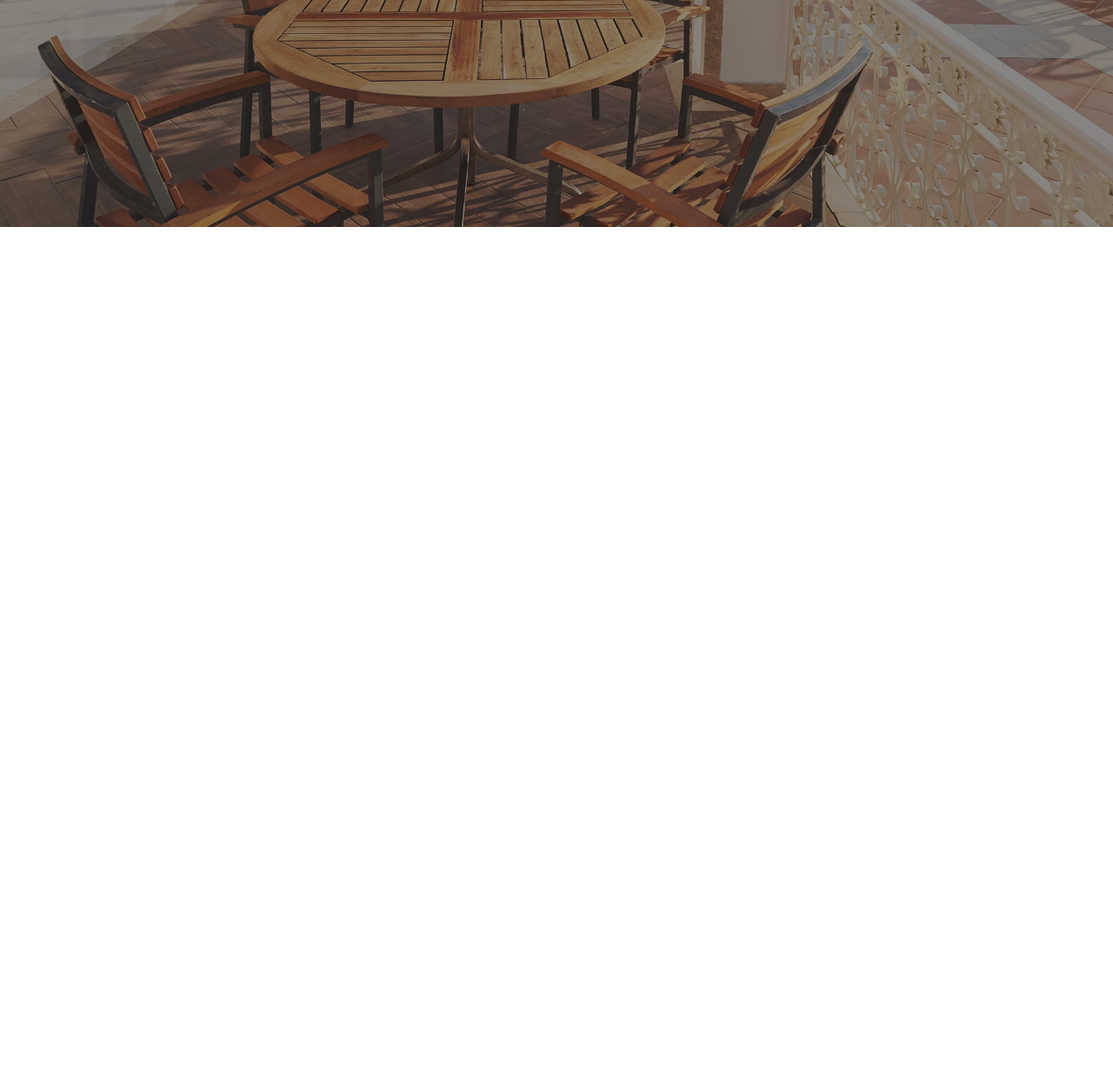
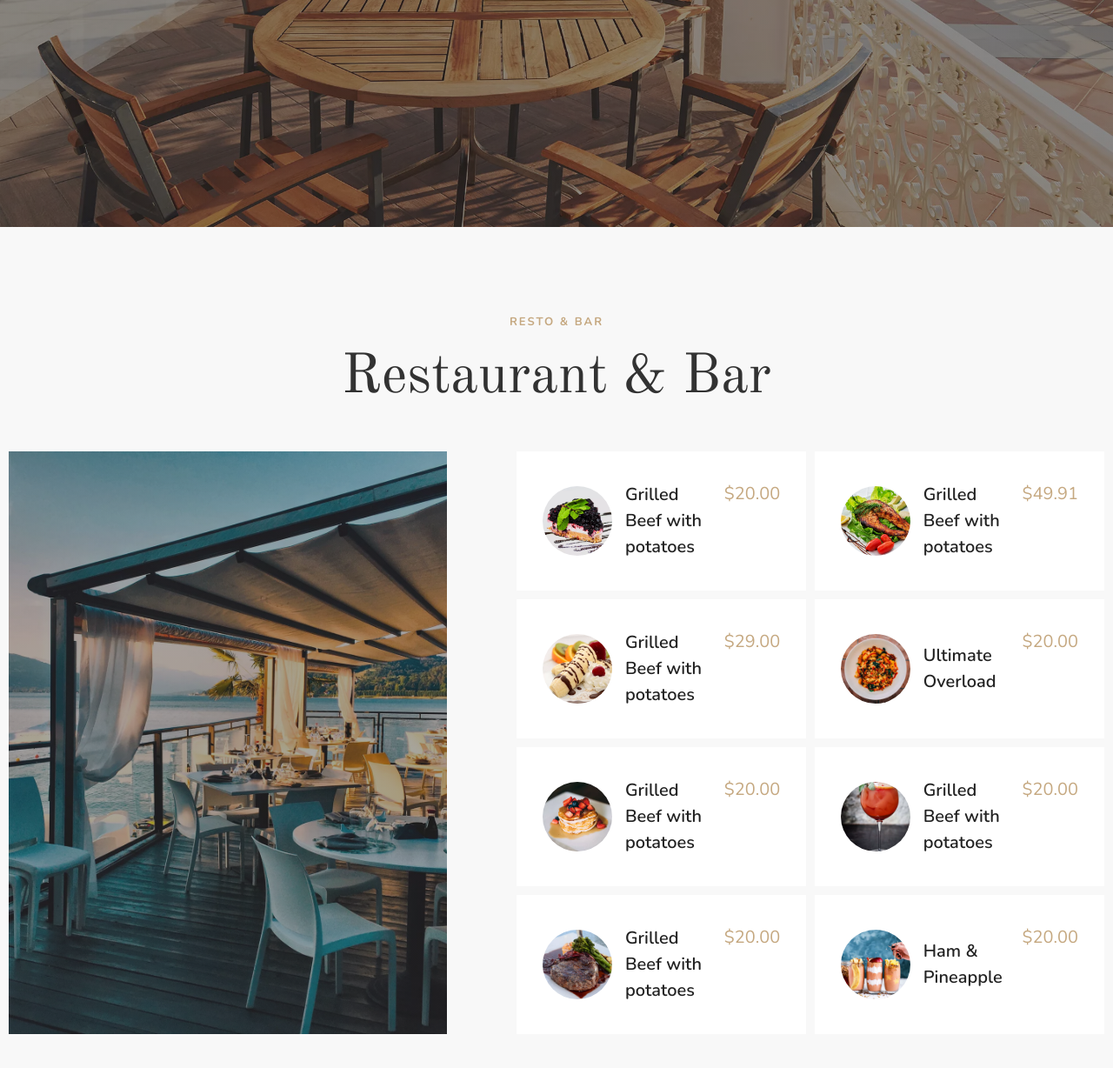
Before and after one commit to kerimov4785/unwind-hotel, a plain HTML site: page index.html in a window 1280 px wide. Shown: the part 4115-5343 px from the top of the page at 87% size. Before the commit the page ends 4376 px from the top, so only its background shows below. Drawn offline with nearby package versions, Linux system fonts and the light colour scheme; a web font is replaced by a local one.

Commit message:
resto-bar

```diff
--- a/about-style.css
+++ b/about-style.css
@@ -64,13 +64,13 @@
     text-align: center;
     line-height: 28px;
 }
-.box2 h5,.service h5,.booking h5,.rooms h5{
+.box2 h5,.service h5,.booking h5,.rooms h5,.resto-bar h5{
     font: 700 13px 'Nunito';
     color: #c5a880;
     letter-spacing: 2px;
     text-transform: uppercase;
 }
-.box2 h1,.service h1,.rooms h1{
+.box2 h1,.service h1,.rooms h1,.resto-bar h1{
     font: 400 64px "Old Standard TT";
     color: rgba(0, 0, 0, 0.8);
     line-height: 90px;
--- a/index.html
+++ b/index.html
@@ -13,6 +13,7 @@
     <link rel="stylesheet" href="service-style.css">
     <link rel="stylesheet" href="rooms-style.css">
     <link rel="stylesheet" href="take-tour-stile.css">
+    <link rel="stylesheet" href="resto-bar-style.css">
     <link rel="preconnect" href="https://fonts.googleapis.com">
     <link rel="preconnect" href="https://fonts.gstatic.com" crossorigin>
     <link
@@ -232,6 +233,55 @@
                 <div class="play-circle"></div>
             </div>
         </section>
+        <section class="resto-bar">
+            <h5>Resto & Bar</h5>
+            <h1>Restaurant & Bar</h1>
+                <div class="resto-content">
+                    <div class="img"></div>
+                    <div class="resto-food-all">
+                        <div class="resto-food-box">
+                            <div class="img" style="background: url(/photo/menu-1.jpg)center/cover;"></div>
+                            <h4>Grilled Beef with potatoes</h4>
+                            <p>$20.00</p>
+                        </div>
+                        <div class="resto-food-box">
+                            <div class="img" style="background: url(/photo/menu-5.jpg)center/cover;"></div>
+                            <h4>Grilled Beef with potatoes</h4>
+                            <p>$49.91</p>
+                        </div>
+                        <div class="resto-food-box">
+                            <div class="img" style="background: url(/photo/menu-2.jpg)center/cover;"></div>
+                            <h4>Grilled Beef with potatoes</h4>
+                            <p>$29.00</p>
+                        </div>
+                        <div class="resto-food-box">
+                            <div class="img" style="background: url(/photo/menu-6.jpg)center/cover;"></div>
+                            <h4>Ultimate Overload</h4>
+                            <p>$20.00</p>
+                        </div>
+                        <div class="resto-food-box">
+                            <div class="img" style="background: url(/photo/menu-3.jpg)center/cover;"></div>
+                            <h4>Grilled Beef with potatoes</h4>
+                            <p>$20.00</p>
+                        </div>
+                        <div class="resto-food-box">
+                            <div class="img" style="background: url(/photo/menu-7.jpg)center/cover;"></div>
+                            <h4>Grilled Beef with potatoes</h4>
+                            <p>$20.00</p>
+                        </div>
+                        <div class="resto-food-box">
+                            <div class="img" style="background: url(/photo/menu-4.jpg)center/cover;"></div>
+                            <h4>Grilled Beef with potatoes</h4>
+                            <p>$20.00</p>
+                        </div>
+                        <div class="resto-food-box">
+                            <div class="img" style="background: url(/photo/menu-8.jpg)center/cover;"></div>
+                            <h4>Ham & Pineapple</h4>
+                            <p>$20.00</p>
+                        </div>
+                    </div>
+                </div>
+        </section>
     </main>
 
 
--- /dev/null
+++ b/resto-bar-style.css
@@ -0,0 +1,98 @@
+.resto-bar{
+    padding: 100px 0;
+    margin: 0 10px;
+}
+.resto-bar h5,.resto-bar h1{
+    text-align: center;
+}
+.resto-content{
+    display: flex;
+    gap: 80px;
+    height: 670px;
+    margin-top: 40px;
+}
+.resto-content > .img{
+    background: linear-gradient(rgba(48, 46, 46, 0.424),rgba(46, 45, 45, 0.425)),url(/photo/resto-bar.jpg.webp) center / cover;
+    height:100%;
+    width:40%;
+}
+.resto-food-all{
+    display: flex;
+    flex-wrap: wrap;
+    flex: 1;
+    row-gap: 10px;
+    justify-content: space-between;
+}
+.resto-food-box{
+    width: 49.3%;
+    cursor: pointer;
+    display: flex;
+    align-items: center;
+    padding:30px;
+    background-color: white;
+    justify-content: space-between;
+}
+.resto-food-box:hover{
+    background-color: #222;
+}
+.resto-food-box:hover h4{
+    color: white;
+}
+.resto-food-box .img{
+    width: 80px;
+    height: 80px;
+    border-radius: 50%;
+}
+.resto-food-box h4{
+    font: 600 20px 'Nunito';
+    color: #222;
+    width: 39%;
+    margin-inline: 15px 20px;
+    line-height: 30px;
+}
+.resto-food-box p{
+    align-self: start;
+    margin-top: 5px;
+    color: #c5a880;
+    font: 400 20px 'Nunito';
+}
+@media only screen and (min-width:1251px) {
+    .resto-food-box h4{
+        margin-right: auto;
+    }
+}
+@media only screen and  (max-width:1250px) {
+    .resto-content{
+        height: 900px;
+        row-gap: 50px;
+    }
+    .resto-content > .img{
+        width: 100%;
+    }
+    .resto-content{
+        flex-direction: column;
+    }
+    .resto-food-box p{
+        align-self: center;
+    }
+    .resto-food-box h4{
+        flex: 1;
+    }
+}
+@media only screen and (max-width:768px)  {
+    .resto-bar h1{
+        font-size: 2.3em;
+        line-height: 40px;
+    }
+    .resto-food-all{
+        flex-direction: column;
+    }
+    .resto-content{
+        height: 1500px;
+        row-gap: 0;
+        margin-top: 5q0px;
+    }
+    .resto-food-box{
+        width: 100%;
+    }
+}
```
Also changed, not shown: photo/menu-1.jpg (added), photo/menu-2.jpg (added), photo/menu-3.jpg (added), photo/menu-4.jpg (added), photo/menu-5.jpg (added), photo/menu-6.jpg (added), photo/menu-7.jpg (added), photo/menu-8.jpg (added), photo/resto-bar.jpg.webp (added).
